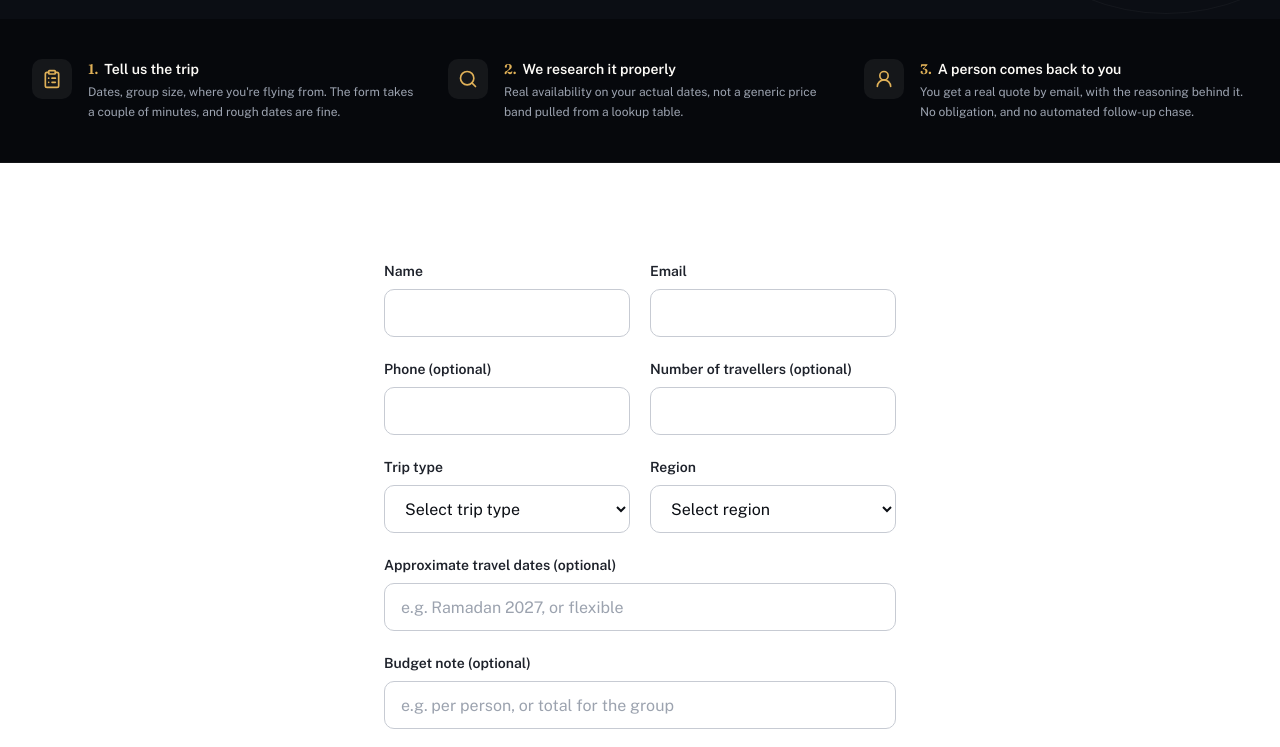
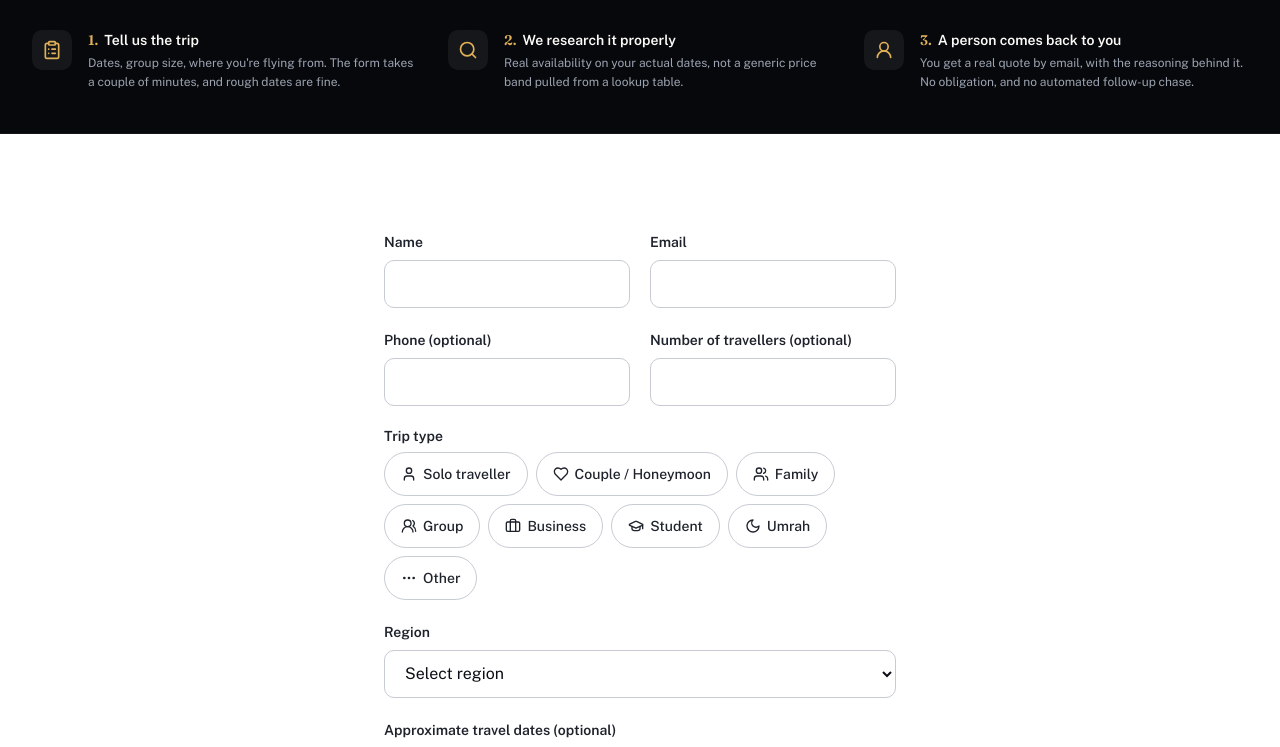
Before and after one commit to faiz403/jetstash-new, a Next.js app: page /quote-request in a window 1280 px wide. Shown: the part 493-1240 px from the top of the page. Built offline with nearby package versions, Linux system fonts and the light colour scheme.

Commit message:
feat: improve quote request trip type selection

```diff
--- a/app/api/quote-request/route.ts
+++ b/app/api/quote-request/route.ts
@@ -4,7 +4,8 @@ import { isValidEmail, sendResendEmail } from '@/lib/email';
 import { siteConfig } from '@/lib/site-config';
 
 /**
- * Umrah / family trip / group travel quote-request endpoint.
+ * Quote-request endpoint — any trip type (solo, couple, family, group,
+ * business, student, Umrah or other).
  *
  * Same provider as /api/contact — Resend (resend.com). Reuses RESEND_API_KEY
  * and CONTACT_TO_EMAIL rather than requiring separate environment variables.
@@ -26,7 +27,8 @@ function regionLabel(value: string): string {
 
 export async function POST(req: NextRequest) {
   const body = await req.json().catch(() => null);
-  const { name, email, phone, tripType, region, travellerCount, travelWindow, budgetNote, message } = body ?? {};
+  const { name, email, phone, tripType, tripTypeOther, region, travellerCount, travelWindow, budgetNote, message } =
+    body ?? {};
 
   if (!name || !email || !tripType || !region) {
     return NextResponse.json(
@@ -53,8 +55,15 @@ export async function POST(req: NextRequest) {
     );
   }
 
+  // A free-text elaboration only ever matters for the 'other' escape hatch —
+  // sent for every other trip type, it would just be stale leftover state.
+  const tripTypeDetail =
+    tripType === 'other' && typeof tripTypeOther === 'string' && tripTypeOther.trim()
+      ? ` (${tripTypeOther.trim()})`
+      : '';
+
   const lines = [
-    `Trip type: ${tripTypeLabel(tripType)}`,
+    `Trip type: ${tripTypeLabel(tripType)}${tripTypeDetail}`,
     `Region: ${regionLabel(region)}`,
     phone ? `Phone: ${phone}` : null,
     travellerCount ? `Number of travellers: ${travellerCount}` : null,
--- a/app/quote-request/page.tsx
+++ b/app/quote-request/page.tsx
@@ -7,9 +7,10 @@ import { isQuoteTripType, isQuoteRegion } from '@/lib/quote-request-options';
 import { siteConfig } from '@/lib/site-config';
 
 export const metadata: Metadata = {
-  title: 'Request a Quote: Family, Group & Specialist Travel',
+  // Root layout's title template already appends " | JetStash" — no manual suffix here.
+  title: 'Request a Travel Quote',
   description:
-    'Request a real quote for an Umrah package, family trip or group booking to Pakistan, India, Bangladesh, the Gulf, Turkey, Morocco or Southern Europe, followed up by a person, not an automated price.',
+    'Request a real quote for any trip — solo, couple, family, group, business, student or Umrah — to Pakistan, India, Bangladesh, the Gulf, Turkey, Morocco or Southern Europe, followed up by a person, not an automated price.',
   alternates: { canonical: `${siteConfig.url}/quote-request` },
 };
 
@@ -46,7 +47,7 @@ export default async function QuoteRequestPage({
         heroKey="quote-request"
         eyebrow="Real quotes, from a person"
         title="Tell us the trip. We'll price it properly."
-        description="For family, group and specialist journeys from UK airports, including Umrah and current coverage across Pakistan, India, Bangladesh, the Gulf, Turkey, Morocco and Southern Europe. A real person follows up with real pricing, not an instant automated number."
+        description="Tell us where you're travelling, who's going and what matters most. JetStash will review the journey and come back with a personalised quote, from a real person, not an automated price."
       />
 
       <section className="border-b border-white/5 bg-ink-950 py-10">
--- a/components/sections/quote-request-form.tsx
+++ b/components/sections/quote-request-form.tsx
@@ -1,7 +1,19 @@
 'use client';
 
 import { useState, FormEvent } from 'react';
-import { CheckCircle2, AlertCircle } from 'lucide-react';
+import {
+  CheckCircle2,
+  AlertCircle,
+  User,
+  Heart,
+  Users,
+  UsersRound,
+  Briefcase,
+  GraduationCap,
+  Moon,
+  MoreHorizontal,
+  type LucideIcon,
+} from 'lucide-react';
 import { TRIP_TYPE_OPTIONS, QUOTE_REGION_OPTIONS, QuoteTripType, QuoteRegion } from '@/lib/quote-request-options';
 
 interface QuoteRequestFormProps {
@@ -9,11 +21,25 @@ interface QuoteRequestFormProps {
   initialRegion?: QuoteRegion;
 }
 
+/** One glyph per trip type — purely a scanning aid (labels alone are always
+ * sufficient; nothing here is communicated by icon shape alone). */
+const TRIP_TYPE_ICONS: Record<QuoteTripType, LucideIcon> = {
+  solo: User,
+  couple: Heart,
+  'family-trip': Users,
+  'group-travel': UsersRound,
+  business: Briefcase,
+  student: GraduationCap,
+  umrah: Moon,
+  other: MoreHorizontal,
+};
+
 const emptyForm = {
   name: '',
   email: '',
   phone: '',
   tripType: '' as QuoteTripType | '',
+  tripTypeOther: '',
   region: '' as QuoteRegion | '',
   travellerCount: '',
   travelWindow: '',
@@ -22,7 +48,7 @@ const emptyForm = {
 };
 
 export function QuoteRequestForm({ initialTripType, initialRegion }: QuoteRequestFormProps) {
-  const [form, setForm] = useState({
+  const [form, setForm] = useState<typeof emptyForm>({
     ...emptyForm,
     tripType: initialTripType ?? '',
     region: initialRegion ?? '',
@@ -81,15 +107,23 @@ export function QuoteRequestForm({ initialTripType, initialRegion }: QuoteReques
         <TextField label="Number of travellers (optional)" id="travellerCount" value={form.travellerCount} onChange={(v) => setForm({ ...form, travellerCount: v })} />
       </div>
 
-      <div className="grid gap-5 sm:grid-cols-2">
-        <SelectField
-          label="Trip type"
-          id="tripType"
+      <TripTypePicker
         value={form.tripType}
-          onChange={(v) => setForm({ ...form, tripType: v as QuoteTripType })}
-          options={TRIP_TYPE_OPTIONS}
-          required
+        onChange={(v) =>
+          setForm({ ...form, tripType: v, tripTypeOther: v === 'other' ? form.tripTypeOther : '' })
+        }
       />
+
+      {form.tripType === 'other' && (
+        <TextField
+          label="Tell us in a few words (optional)"
+          id="tripTypeOther"
+          value={form.tripTypeOther}
+          onChange={(v) => setForm({ ...form, tripTypeOther: v })}
+          placeholder="e.g. medical travel, visiting friends, a pilgrimage tour"
+        />
+      )}
+
       <SelectField
         label="Region"
         id="region"
@@ -98,7 +132,6 @@ export function QuoteRequestForm({ initialTripType, initialRegion }: QuoteReques
         options={QUOTE_REGION_OPTIONS}
         required
       />
-      </div>
 
       <TextField
         label="Approximate travel dates (optional)"
@@ -215,3 +248,55 @@ function SelectField({
     </div>
   );
 }
+
+/**
+ * Every option is visible at once — no dropdown to open before a visitor can
+ * confirm there's a fit for their own trip. Native <input type="radio">
+ * under a visually-hidden (sr-only) label so the browser's own radio-group
+ * semantics, keyboard nav (arrow keys) and required-group validation all
+ * come free; the pill styling is purely a skin on top. The input stays
+ * sr-only rather than display:none so it's still reachable by Tab —
+ * has-[:focus-visible] then paints the visible ring on the label that
+ * actually wraps it, since the real focus target is invisible.
+ */
+function TripTypePicker({
+  value,
+  onChange,
+}: {
+  value: QuoteTripType | '';
+  onChange: (v: QuoteTripType) => void;
+}) {
+  return (
+    <fieldset>
+      <legend className="text-sm font-semibold text-ink-700">Trip type</legend>
+      <div className="mt-1.5 flex flex-wrap gap-2">
+        {TRIP_TYPE_OPTIONS.map((opt) => {
+          const Icon = TRIP_TYPE_ICONS[opt.value];
+          const checked = value === opt.value;
+          return (
+            <label
+              key={opt.value}
+              className={`flex h-11 cursor-pointer items-center gap-1.5 rounded-full border px-4 text-sm font-medium transition-colors has-[:focus-visible]:outline has-[:focus-visible]:outline-2 has-[:focus-visible]:outline-offset-2 has-[:focus-visible]:outline-brass ${
+                checked
+                  ? 'border-brass bg-brass text-ink-900'
+                  : 'border-ink-200 bg-white text-ink-700 hover:border-brass/50 hover:bg-sand-50'
+              }`}
+            >
+              <input
+                type="radio"
+                name="tripType"
+                value={opt.value}
+                checked={checked}
+                onChange={() => onChange(opt.value)}
+                required
+                className="sr-only"
+              />
+              <Icon className="h-4 w-4" strokeWidth={2} aria-hidden="true" />
+              {opt.label}
+            </label>
+          );
+        })}
+      </div>
+    </fieldset>
+  );
+}
--- a/lib/quote-request-options.ts
+++ b/lib/quote-request-options.ts
@@ -1,4 +1,12 @@
-export type QuoteTripType = 'umrah' | 'family-trip' | 'group-travel';
+export type QuoteTripType =
+  | 'solo'
+  | 'couple'
+  | 'family-trip'
+  | 'group-travel'
+  | 'business'
+  | 'student'
+  | 'umrah'
+  | 'other';
 
 export type QuoteRegion =
   | 'pakistan'
@@ -10,10 +18,31 @@ export type QuoteRegion =
   | 'southern-europe'
   | 'other';
 
+/**
+ * Ordered for scanability, not alphabetically: broadly-applicable personal
+ * travel patterns first (a solo/couple/family/group visitor should recognise
+ * themselves immediately), then the two smaller commercial/personal segments,
+ * then Umrah (JetStash's own distinct vertical, not a generic "trip type"),
+ * then Other last as the universal escape hatch — never omit Other, or a
+ * legitimate enquiry with no matching option has nowhere to go.
+ *
+ * `value`s for 'umrah', 'family-trip' and 'group-travel' are pre-existing and
+ * deliberately unchanged — app/umrah/page.tsx, app/family-holidays/page.tsx,
+ * components/sections/region-hub-page.tsx and
+ * components/homepage-v2/homepage-sections.tsx all deep-link here via
+ * `?tripType=umrah` / `?tripType=family-trip`; only the *labels* were
+ * shortened (dropping the redundant "package"/"trip"/"travel" suffix once
+ * every option sits inside a field already called "Trip type").
+ */
 export const TRIP_TYPE_OPTIONS: { value: QuoteTripType; label: string }[] = [
-  { value: 'umrah', label: 'Umrah package' },
-  { value: 'family-trip', label: 'Family trip' },
-  { value: 'group-travel', label: 'Group travel' },
+  { value: 'solo', label: 'Solo traveller' },
+  { value: 'couple', label: 'Couple / Honeymoon' },
+  { value: 'family-trip', label: 'Family' },
+  { value: 'group-travel', label: 'Group' },
+  { value: 'business', label: 'Business' },
+  { value: 'student', label: 'Student' },
+  { value: 'umrah', label: 'Umrah' },
+  { value: 'other', label: 'Other' },
 ];
 
 export const QUOTE_REGION_OPTIONS: { value: QuoteRegion; label: string }[] = [
```
Also changed, not shown: 1 other file (tests, documents, lock files or other folders). Lines whose indentation alone changed are shown as unchanged.
